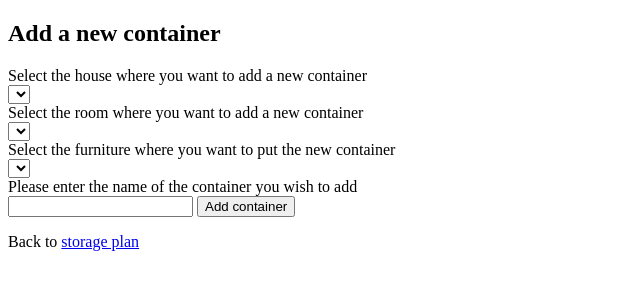
After one commit to Xiaoying-Huang/myStuff-flask, a Flask app: page /add_container in a window 1280 px wide. The commit adds this page. Shown: the top 300 px of the page, without its empty margins (0-640 px from the left). Run offline with Flask 3, Linux system fonts and the light colour scheme; the visitor is signed in with stand-in values (Sample User, id 1); data comes from the database, SQL or seed files in the repository; both versions use the stored data as it was after the commit; lists and menus that the app fills with data are empty; some libraries are stand-ins or nearby versions.

Commit message:
temp for adding container

```diff
--- a/myStuff/app.py
+++ b/myStuff/app.py
@@ -198,9 +198,7 @@ def add_room():
                 (room_name, current_user.id, request.form.get("house_select")),
             )
             db.commit()
-            message = (
-                f'Successfully added a room in {request.form.get("house_select")}!'
-            )
+            message = f'Successfully added "{room_name}" in "{request.form.get("house_select")}"!'
         return render_template(
             "add_room.html",
             house_len=house_len,
@@ -280,6 +278,49 @@ def add_furniture():
         return render_template("add_furniture.html", menu=room_names_list, message="")
 
 
+@app.route("/add_container", methods=["GET", "POST"])
+@login_required
+def add_container():
+    # First, obtain a list of all the houses and rooms available to display in the chained dropdown list.
+    db = get_db_connection()
+
+    house_names = db.execute(
+        "SELECT house_name from house WHERE user_id = ?", [current_user.id]
+    ).fetchall()
+
+    house_names_list = []
+    for i in range(len(house_names)):
+        house_names_list.append(house_names[i]["house_name"])
+
+    room_names_list = {}
+    for house in house_names_list:
+        room_list = []
+        room_names = db.execute(
+            "SELECT house, room_name FROM room WHERE user_id = ? AND house = ?",
+            (current_user.id, house),
+        ).fetchall()
+        for i in range(len(room_names)):
+            room_list.append(room_names[i]["room_name"])
+        room_names_list[house] = room_list
+
+    furniture_names_list = {}
+    for key in room_names_list.keys():
+        furniture_names_list[key] = {}
+        for i in range(len(room_names_list[key])):
+            furniture_names_list[key][room_names_list[key][i]] = {}
+            furniture_list = []
+            furniture_names = db.execute(
+                "SELECT house, room, furniture_name FROM furniture WHERE user_id =? AND house = ? AND room =?",
+                (current_user.id, key, room_names_list[key][i]),
+            ).fetchall()
+            for j in range(len(furniture_names)):
+                furniture_list.append(furniture_names[j]["furniture_name"])
+            furniture_names_list[key][room_names_list[key][i]] = furniture_list
+    print(furniture_names_list)
+
+    return render_template("add_container.html", menu=furniture_names_list)
+
+
 @app.route("/test")
 @login_required
 def test():
--- /dev/null
+++ b/myStuff/templates/add_container.html
@@ -0,0 +1,87 @@
+{% extends 'layout.html' %}
+{% block title %}Add container{% endblock %}
+
+{% block body%}
+<h2>Add a new container</h2>
+
+<div>
+<form method='post'>
+    <label for='house'>Select the house where you want to add a new container</label>
+    <br>
+    <select id="house" name='house'>
+        <option></option>
+    </select>
+    <br>
+    <label for='room'>Select the room where you want to add a new container</label>
+    <br>
+    <select id="room" name='room'></select>
+    <br>
+    <label for='furniture'>Select the furniture where you want to put the new container</label>
+    <br>
+    <select id="furniture" name='furniture'></select>
+    <br>
+    <label for='container'>Please enter the name of the container you wish to add</label>
+    <br>
+    <input id='container' type='text' name='container'>
+    <button type="submit">Add container</button>
+</form>
+<p>{{message}}</p>
+</div>
+
+<div>
+    <p>Back to <a href='/storage_plan'>storage plan</a></p>
+</div>
+
+<script src="//code.jquery.com/jquery-2.1.1.min.js"></script>
+<script>
+    "use strict";
+
+    var systems = {{ menu|tojson }};
+
+    var form = $('form');
+    var house = $('select#house');
+    var room = $('select#room');
+    var furniture=$('select#furniture');
+    var container=$('select#container');
+
+    for (var key in systems) {
+        house.append($('<option/>', {'value': key, 'text': key}));
+    }
+
+    house.change(function(ev) {
+        room.empty();
+        room.append($('<option/>'));
+
+        var rooms = systems[house.val()];
+
+        for (var i in rooms) {
+            room.append($('<option/>', {'value': rooms[i], 'text': rooms[i]}));
+        }
+    }
+    );
+
+    room.change(function(ev){
+        furniture.empty();
+        furniture.append($('<option/>'));
+
+        var furnitures=systems[house.val()][room.val()];
+
+        for (var i in furnitures){
+            furniture.append($('<option/>',{'value':furnitures[i], 'text': furnitures[i]}))
+        }
+    });
+
+    furniture.change(function(ev){
+        container.empty();
+        container.append($('<option/>'));
+
+        var containers=systems[house.val()][room.val()][furniture.val()];
+
+        for (var i in containers){
+            container.append($('<option/>', {'value':containers[i], 'text':containers[i]}))
+        }
+    })
+</script>
+
+
+{% endblock %}
```
Also changed, not shown: myStuff/templates/add_furniture.html (+0 -10 lines), myStuff/myStuff.db.
